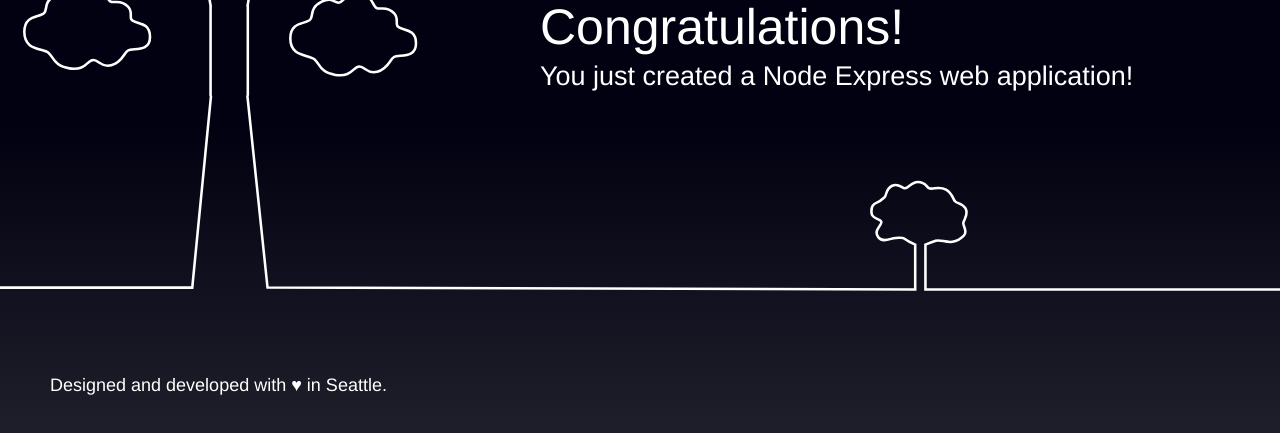
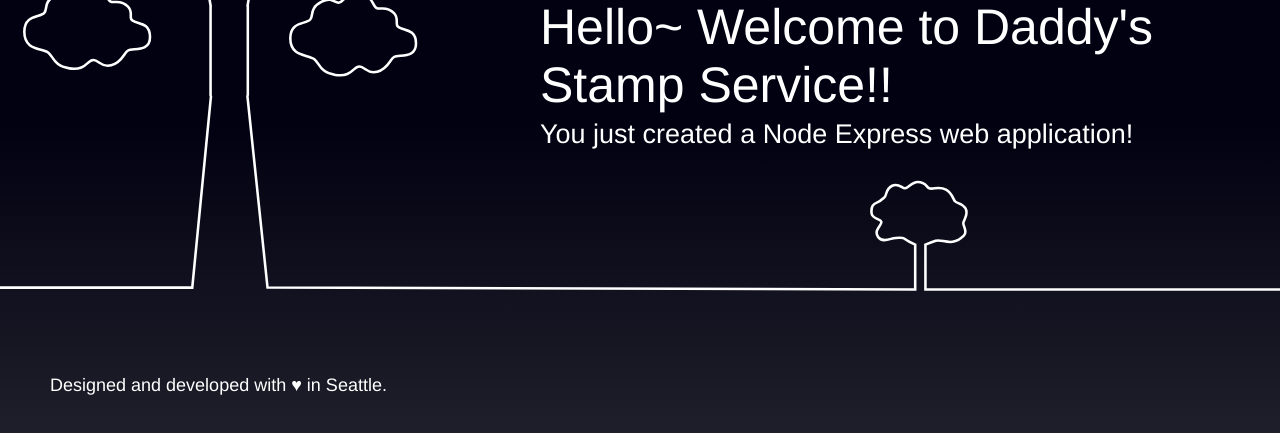
Before and after one commit to dreamyoon/daddysstamp, a website: page public/index.html in a window 1280 px wide. Shown: the part 355-788 px from the top of the page. Drawn offline with Linux system fonts and the light colour scheme.

Commit message:
Update index.html
welcome

```diff
--- a/public/index.html
+++ b/public/index.html
@@ -58,7 +58,7 @@
         <div class="message">
             <a class="twitter-link" href="http://twitter.com/home/?status=I%20created%20a%20project%20with%20AWS%20CodeStar!%20%23AWS%20%23AWSCodeStar%20https%3A%2F%2Faws.amazon.com%2Fcodestar"><img src="img/tweet.svg" /></a>
             <div class="text">
-                <h1>Congratulations!</h1>
+                <h1>Hello~ Welcome to Daddy's Stamp Service!!</h1>
                 <h2>You just created a Node Express web application!</h2>
             </div>
         </div>
```
